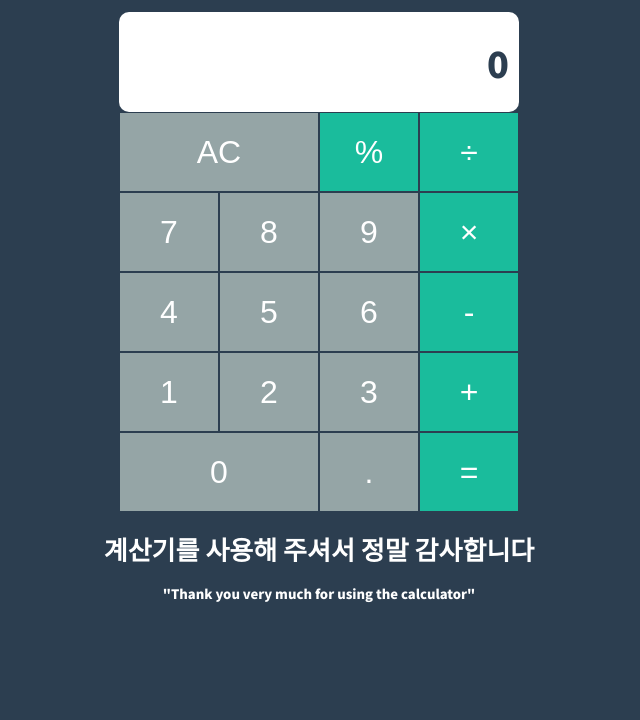
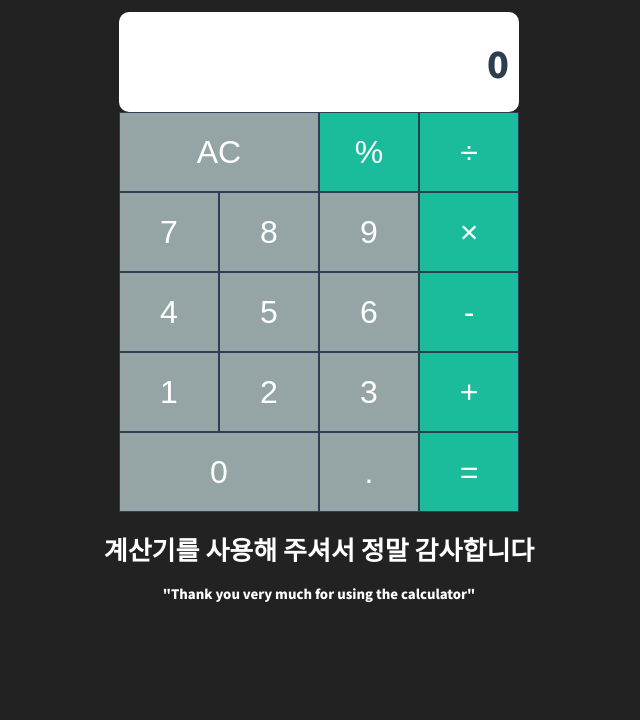
Before and after one commit to Bayuariefr/Simple-Calculator, a plain HTML site: page index.html in a window 1280 px wide. Shown: the part 80-800 px from the top of the page, without its empty margins (321-961 px from the left). Drawn offline with Linux system fonts and the light colour scheme.

Commit message:
Update stylesheet.css

```diff
--- a/stylesheet.css
+++ b/stylesheet.css
@@ -1,6 +1,6 @@
 html {
     box-sizing: border-box;
-    background-color: #2c3e50;
+    background-color: #222222;
 }
 
 .container {
```
